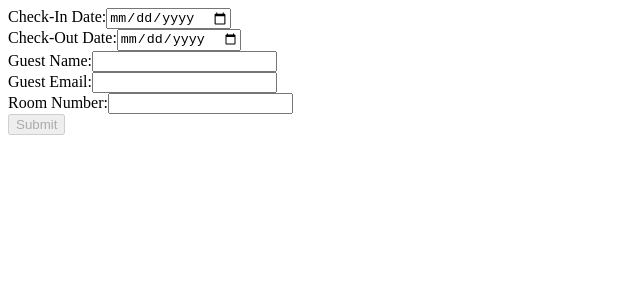
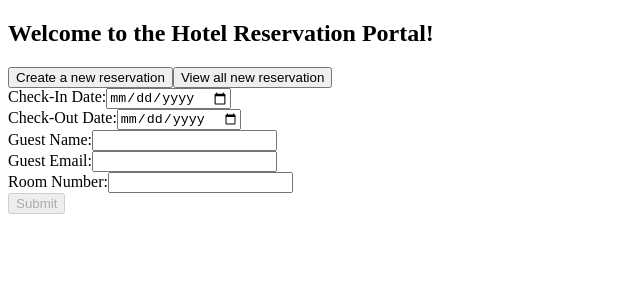
Before and after one commit to alphatee/angular-course-hotel-reservation-app, an Angular app in the folder hotel-app/: page /new in a window 1280 px wide. Shown: the top 300 px of the page, without its empty margins (0-640 px from the left). Built offline with nearby package versions, Linux system fonts and the light colour scheme.

Commit message:
combining components from different modules

```diff
--- a/hotel-app/src/app/home/home.module.ts
+++ b/hotel-app/src/app/home/home.module.ts
@@ -11,6 +11,8 @@
   imports: [
     CommonModule,
     RouterModule
+  ], exports: [
+    HomeComponent
   ]
 })
 export class HomeModule { }
--- a/hotel-app/src/app/reservation-form/reservation-form.component.html
+++ b/hotel-app/src/app/reservation-form/reservation-form.component.html
@@ -1,3 +1,5 @@
+<app-home></app-home>
+
 <form [formGroup]="reservationForm" (ngSubmit)="onSubmit()">
 
     <div>
--- a/hotel-app/src/app/reservation-list/reservation-list.component.html
+++ b/hotel-app/src/app/reservation-list/reservation-list.component.html
@@ -1,3 +1,5 @@
+<app-home></app-home>
+
 <h2>Reservation List</h2>
 
 <ul *ngIf="reservations.length; else noReservation">
--- a/hotel-app/src/app/reservation/reservation.module.ts
+++ b/hotel-app/src/app/reservation/reservation.module.ts
@@ -4,6 +4,7 @@
 import { ReservationListComponent } from '../reservation-list/reservation-list.component';
 import { FormsModule, ReactiveFormsModule } from '@angular/forms';
 import { RouterModule } from '@angular/router';
+import { HomeModule } from '../home/home.module';
 
 @NgModule({
   declarations: [
@@ -14,7 +15,8 @@
     CommonModule,
     FormsModule,
     ReactiveFormsModule,
-    RouterModule
+    RouterModule,
+    HomeModule
   ]
 })
 export class ReservationModule { }
```
